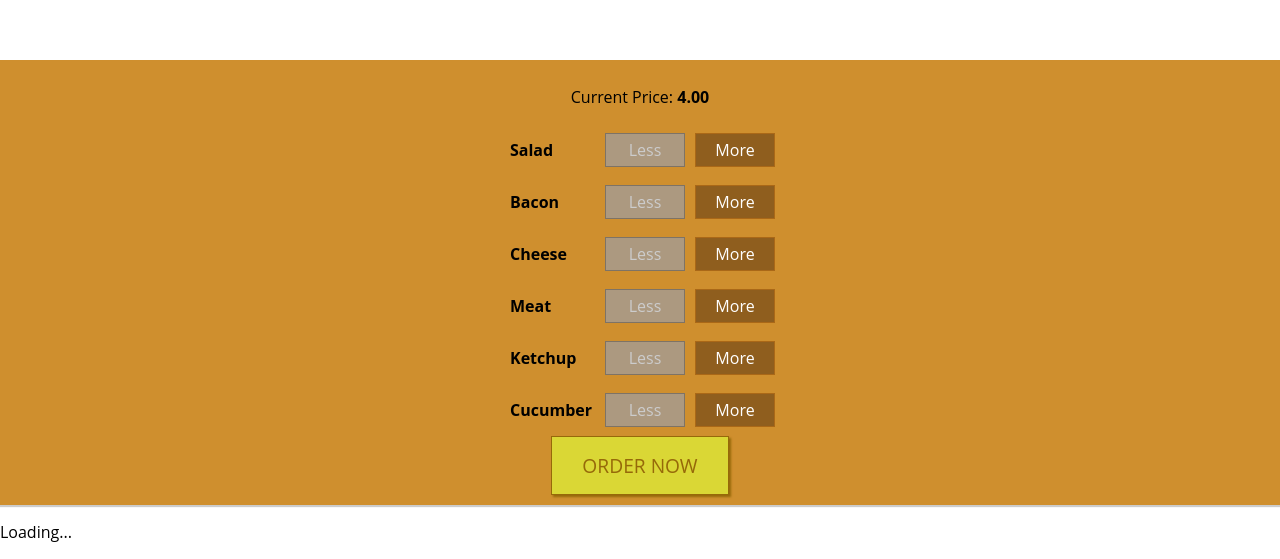
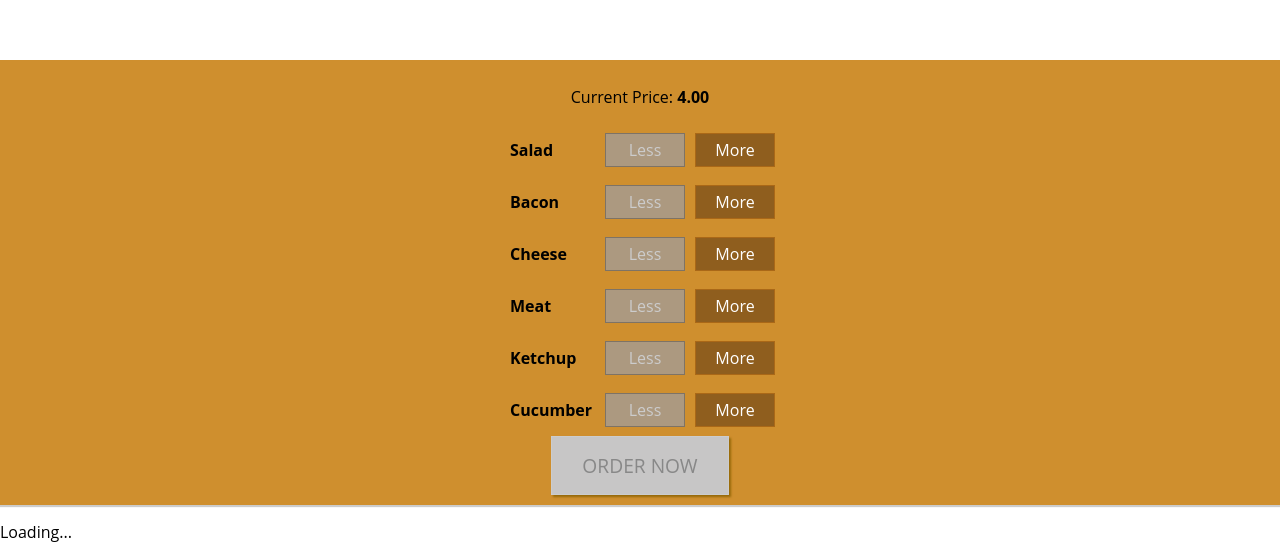
Before and after one commit to Vadym-Khvits/MyBurger, a React app: page / in a window 1280 px wide. Shown: the part 594-1153 px from the top of the page. Built offline with nearby package versions, Linux system fonts and the light colour scheme; the HTML template or start-up script is replaced by a standard one.

Commit message:
#08-16 Added purchasable prop and applied it to button 'Order Now'

```diff
--- a/src/components/Burger/BuildControls/BuildControls.tsx
+++ b/src/components/Burger/BuildControls/BuildControls.tsx
@@ -16,6 +16,7 @@ interface IPassedProps extends React.Props<any> {
     ingredientAdded: (type: string) => void;
     ingredientRemoved: (type: string) => void;
     getDisabledInfo: (type: string) => boolean;
+    purchasable: boolean;
     price: number;
 }
 
@@ -44,7 +45,7 @@ class BuildControls extends React.Component<IPassedProps, any> {
                 ))}
                 <button
                     className={classes.OrderButton}
-                // disabled={!props.purchasable}
+                    disabled={!this.props.purchasable}
                 >ORDER NOW</button>
             </div>)
     };
--- a/src/containers/BurgerBuilder/BurgerBuilder.tsx
+++ b/src/containers/BurgerBuilder/BurgerBuilder.tsx
@@ -13,7 +13,7 @@ const INGREDIENT_PRICES = {
 };
 
 interface IOwnStateProps {
-    purchasing: boolean;
+    purchasable: boolean;
     ingredientsStack: string[];
     ingredientsCounter: number;
     totalPrice: number;
@@ -32,7 +32,7 @@ class BurgerBuilder extends React.Component<IOwnStateProps & any, any> {
                 Salad: 0
             },
             ingredientsStack: [] as string[],
-            purchasing: false,
+            purchasable: false,
             totalPrice: 4
         };
     };
@@ -51,10 +51,12 @@ class BurgerBuilder extends React.Component<IOwnStateProps & any, any> {
         const priceAddition = INGREDIENT_PRICES[type];
         const oldPrice = this.state.totalPrice;
         const newPrice = oldPrice + priceAddition;
+        const updatedPurchasable = updatedStack.length > 0;
 
         this.setState({
             ingredientsCounter: updatedCounter,
             ingredientsStack: updatedStack,
+            purchasable: updatedPurchasable,
             totalPrice: newPrice
         });
     }
@@ -78,10 +80,12 @@ class BurgerBuilder extends React.Component<IOwnStateProps & any, any> {
         const priceAddition = INGREDIENT_PRICES[type];
         const oldPrice = this.state.totalPrice;
         const newPrice = oldPrice - priceAddition;
+        const updatedPurchasable = updatedStack.length > 0;
 
         this.setState({
             ingredientsCounter: updatedCounter,
             ingredientsStack: updatedStack,
+            purchasable: updatedPurchasable,
             totalPrice: newPrice
         });
     }
@@ -98,6 +102,7 @@ class BurgerBuilder extends React.Component<IOwnStateProps & any, any> {
                     ingredientAdded={this.addIngredientHandler}
                     ingredientRemoved={this.removeIngredientHandler}
                     getDisabledInfo={this.getDisabledInfo}
+                    purchasable={this.state.purchasable}
                     price={this.state.totalPrice}
                 />
             </Aux>
```
